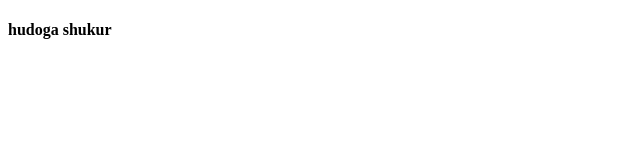
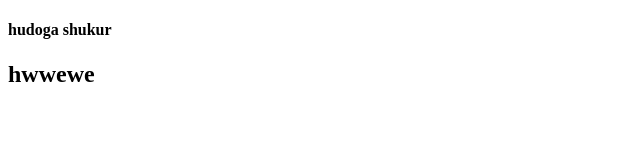
Before and after one commit to abbos-IT/project1, a plain HTML site: page index.html in a window 1280 px wide. Shown: the whole page, without its empty margins (0-640 px from the left). Drawn offline with Linux system fonts and the light colour scheme.

Commit message:
yana qoshdim

```diff
--- a/index.html
+++ b/index.html
@@ -9,6 +9,7 @@
 
 <body>
     <h4>hudoga shukur</h4>
+    <h2>hwwewe</h2>
 
 
 
```
